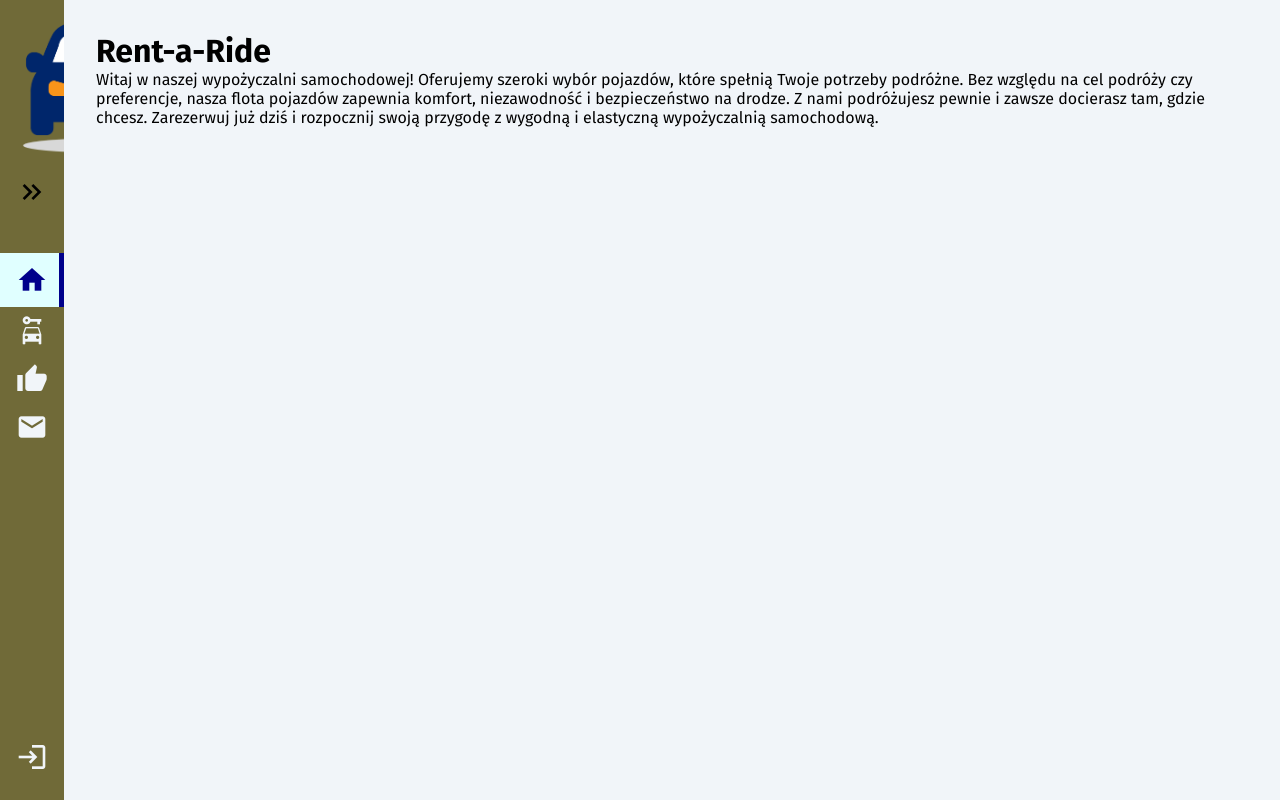
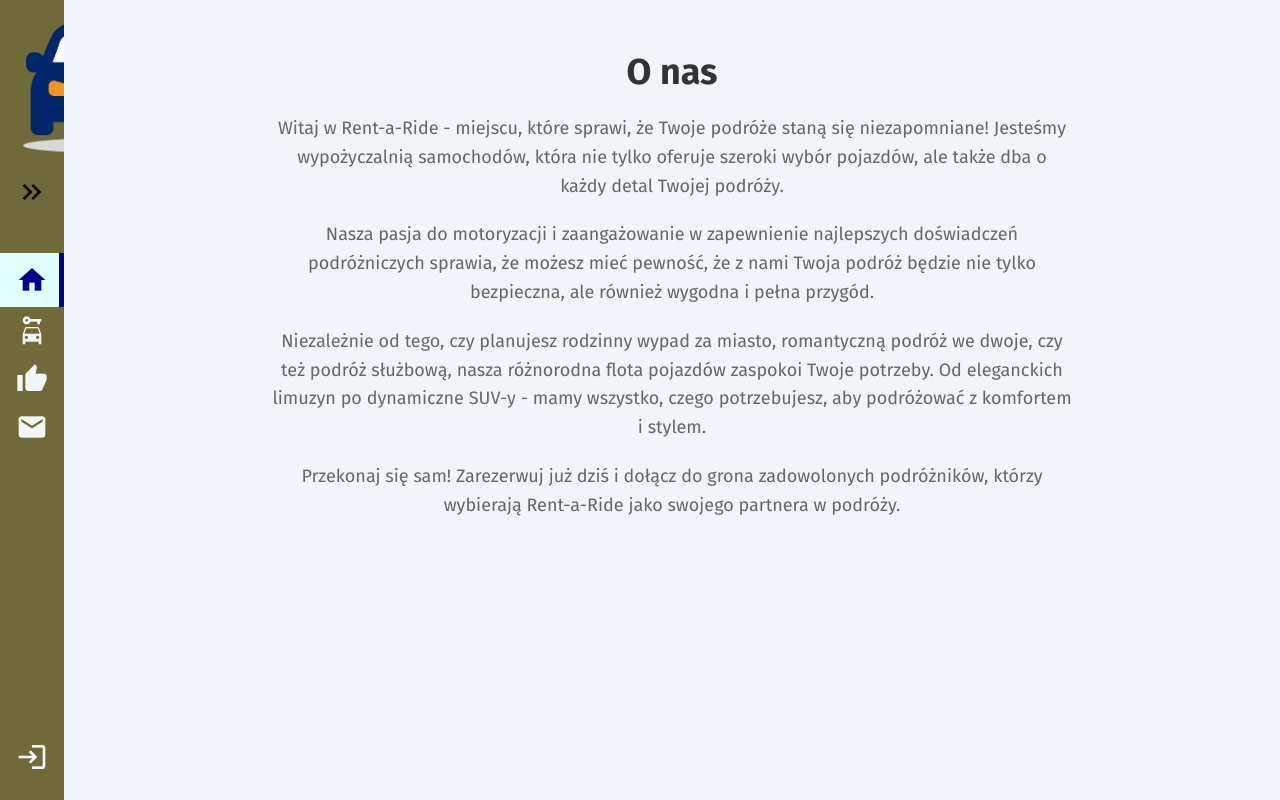
Before and after one commit to patrykzapala/rent-a-ride, a Vue app: page / in a window 1280 px wide. Built offline with nearby package versions, Linux system fonts and the light colour scheme.

Commit message:
Dodanie o nas

```diff
--- a/package.json
+++ b/package.json
@@ -8,6 +8,7 @@
     "preview": "vite preview"
   },
   "dependencies": {
+    "@fortawesome/fontawesome-free": "^6.5.2",
     "vue": "^3.2.25",
     "vue-router": "^4.0.12"
   },
--- a/src/views/Home.vue
+++ b/src/views/Home.vue
@@ -1,7 +1,70 @@
 <template>
-	<main id="Home-page">
-		<h1>Rent-a-Ride</h1>
+	<div id="About-page">
+	  <h1 class="header">O nas</h1>
 
-		<p>Witaj w naszej wypożyczalni samochodowej! Oferujemy szeroki wybór pojazdów, które spełnią Twoje potrzeby podróżne. Bez względu na cel podróży czy preferencje, nasza flota pojazdów zapewnia komfort, niezawodność i bezpieczeństwo na drodze. Z nami podróżujesz pewnie i zawsze docierasz tam, gdzie chcesz. Zarezerwuj już dziś i rozpocznij swoją przygodę z wygodną i elastyczną wypożyczalnią samochodową.</p>
-	</main>
-</template>
+	  <div class="about-text">
+		<p>
+		  Witaj w Rent-a-Ride - miejscu, które sprawi, że Twoje podróże staną się niezapomniane! Jesteśmy wypożyczalnią samochodów, która nie tylko oferuje szeroki wybór pojazdów, ale także dba o każdy detal Twojej podróży.
+		</p>
+		<p>
+		  Nasza pasja do motoryzacji i zaangażowanie w zapewnienie najlepszych doświadczeń podróżniczych sprawia, że możesz mieć pewność, że z nami Twoja podróż będzie nie tylko bezpieczna, ale również wygodna i pełna przygód.
+		</p>
+		<p>
+		  Niezależnie od tego, czy planujesz rodzinny wypad za miasto, romantyczną podróż we dwoje, czy też podróż służbową, nasza różnorodna flota pojazdów zaspokoi Twoje potrzeby. Od eleganckich limuzyn po dynamiczne SUV-y - mamy wszystko, czego potrzebujesz, aby podróżować z komfortem i stylem.
+		</p>
+		<p>
+		  Przekonaj się sam! Zarezerwuj już dziś i dołącz do grona zadowolonych podróżników, którzy wybierają Rent-a-Ride jako swojego partnera w podróży.
+		</p>
+	  </div>
+
+
+	</div>
+  </template>
+
+  <style>
+  #About-page {
+	position: relative; /* Konieczne do poprawnego pozycjonowania samochodu */
+	text-align: center;
+	margin: 50px auto;
+	max-width: 800px;
+  }
+
+  .header {
+	color: #333;
+	font-size: 36px;
+	margin-bottom: 20px;
+  }
+
+  .about-text {
+	color: #666;
+	font-size: 18px;
+	line-height: 1.6;
+  }
+
+  .about-text p {
+	margin-bottom: 20px;
+  }
+
+  .car {
+	position: absolute;
+	top: -50px; /* Początkowa pozycja na górze strony */
+	left: 50%; /* Centralne ustawienie na stronie */
+	transform: translateX(-50%); /* Poprawia centralne ustawienie */
+	font-size: 40px; /* Rozmiar ikony samochodu */
+	color: #ffcc00; /* Kolor samochodu */
+	animation: moveCar 10s linear infinite; /* Uruchamia animację */
+  }
+
+  @keyframes moveCar {
+	0% { left: -100px; } /* Początkowa pozycja poza lewym marginesem */
+	100% { left: calc(100% + 100px); } /* Przesunięcie poza prawy margines */
+  }
+  </style>
+
+  <script>
+  export default {
+	mounted() {
+	  // Kod JavaScript można dodać tutaj, jeśli potrzebujesz logiki dla komponentu
+	}
+  }
+  </script>
```
Also changed, not shown: 1 other file (tests, documents, lock files or other folders).
